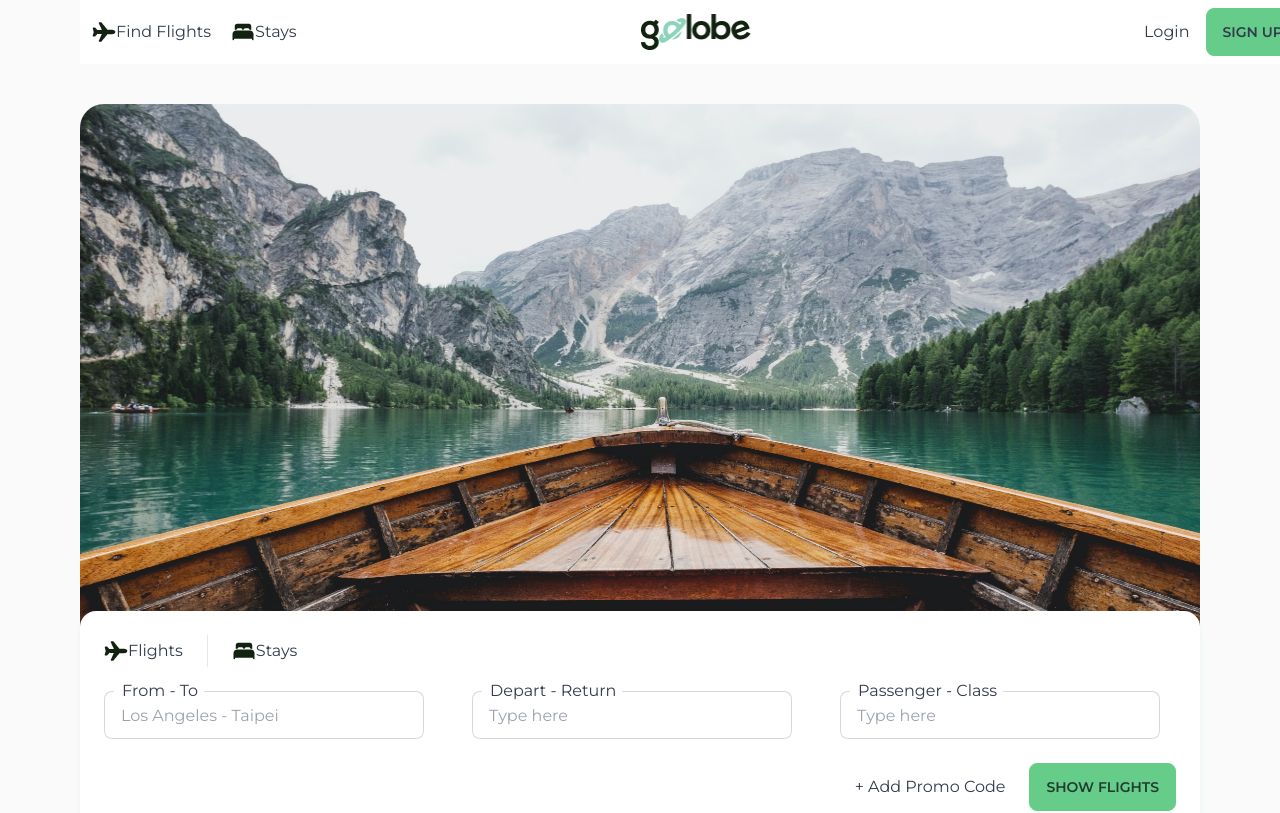
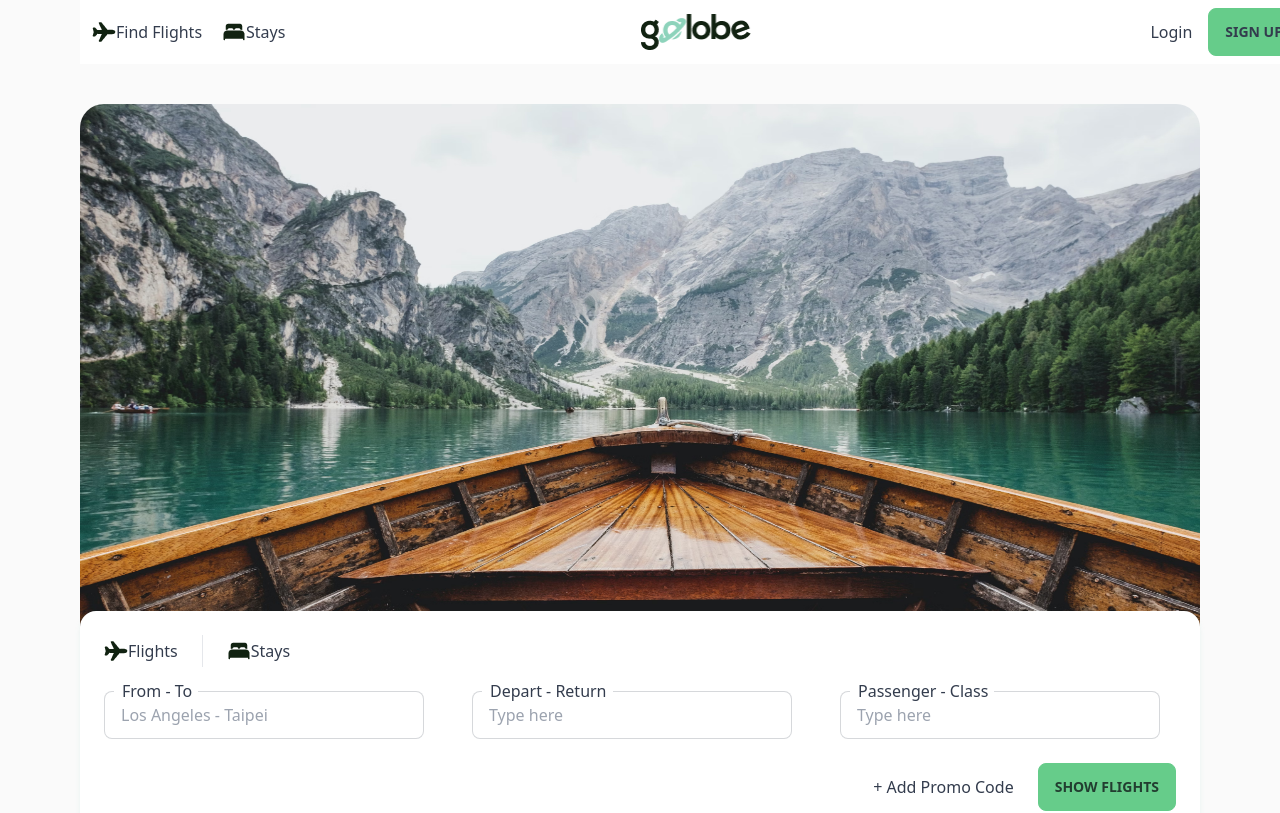
Before and after one commit to kingkwongsta/Golobe-Travel-Agency, a Next.js app: page / in a window 1280 px wide. Shown: the top 813 px of the page. Built offline with nearby package versions, Linux system fonts and the light colour scheme.

Commit message:
setup fonts for tailwind

```diff
--- a/src/pages/_app.tsx
+++ b/src/pages/_app.tsx
@@ -4,12 +4,13 @@ import { Montserrat } from "@next/font/google";
 
 const montserrat = Montserrat({
   subsets: ["latin"],
+  variable: "--font-montserrat",
 });
 
 export default function App({ Component, pageProps }: AppProps) {
   return (
     // <div className="bg-[#FAFAFA]">
-    <div className={montserrat.className}>
+    <div className={`${montserrat.variable} font-sans`}>
       <div className="bg-[#FAFAFA]">
         <Component {...pageProps} />
       </div>
--- a/tailwind.config.js
+++ b/tailwind.config.js
@@ -9,7 +9,11 @@ module.exports = {
     "./src/**/*.{js,ts,jsx,tsx}",
   ],
   theme: {
-    extend: {},
+    extend: {
+      // fontFamily: {
+      //   sans: ["var(--font-montserrat)"],
+      // },
+    },
   },
   plugins: [require("@tailwindcss/typography"), require("daisyui")],
   daisyui: {
```
